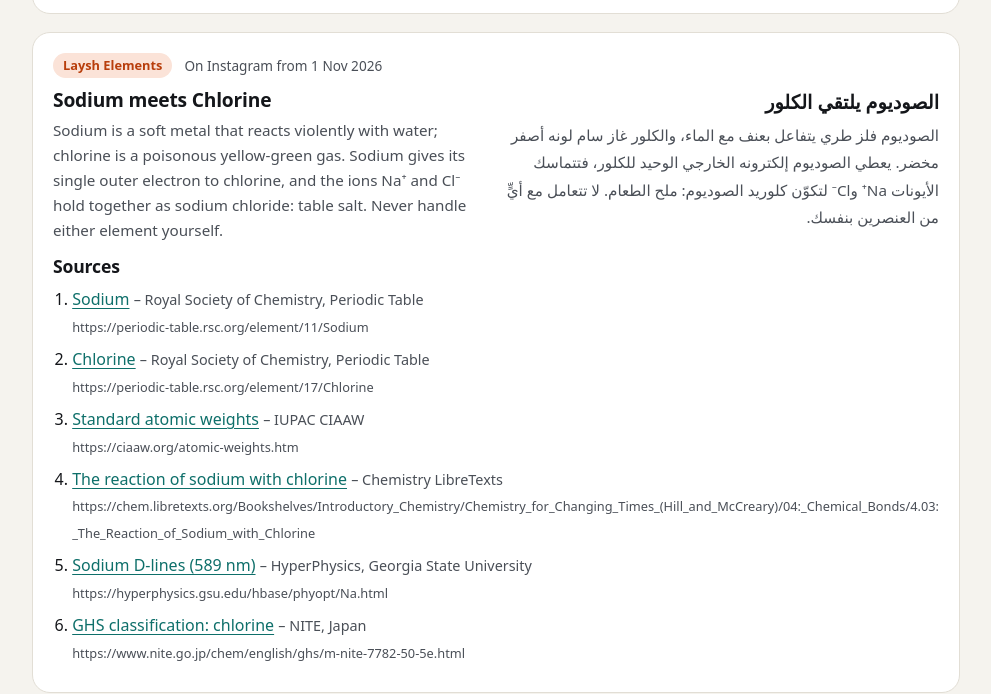
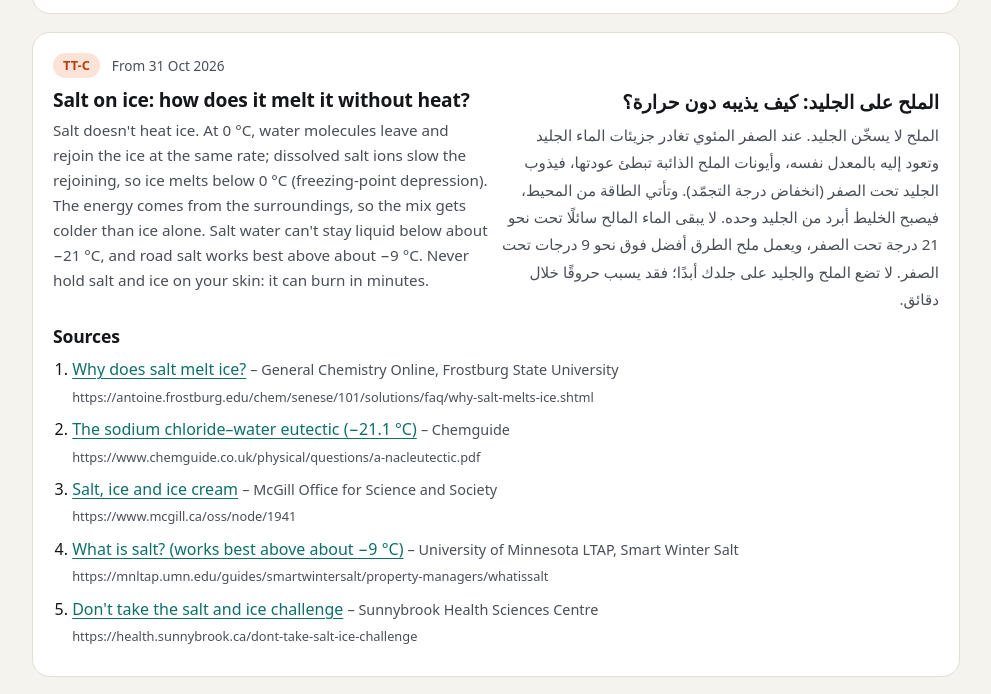
Before and after one commit to layshlab/layshlab.github.io, a plain HTML site: page sources.html in a window 1280 px wide. Shown: the part 3307-4001 px from the top of the page, without its empty margins (144-1135 px from the left). Drawn offline with Linux system fonts and the light colour scheme.

Commit message:
Sources: add salt and ice (TT-C)

```diff
--- a/sources.html
+++ b/sources.html
@@ -219,6 +219,16 @@ td code{display:inline-block;margin-bottom:4px}
 <p class="watch"><a class="btn" href="https://youtube.com/shorts/6ajTluA9czM" rel="noopener"><svg viewBox="0 0 24 24" aria-hidden="true"><path fill="currentColor" d="M8 5v14l11-7z"/></svg><span>Watch on YouTube</span></a></p>
 </article>
 
+<article class="video" id="salt-ice" aria-labelledby="salt-ice-t">
+<div class="video-head"><span class="tag">TT-C</span><span class="date">From 31 Oct 2026</span></div>
+<div class="titles">
+<div><h2 id="salt-ice-t">Salt on ice: how does it melt it without heat?</h2><p>Salt doesn't heat ice. At 0 °C, water molecules leave and rejoin the ice at the same rate; dissolved salt ions slow the rejoining, so ice melts below 0 °C (freezing-point depression). The energy comes from the surroundings, so the mix gets colder than ice alone. Salt water can't stay liquid below about −21 °C, and road salt works best above about −9 °C. Never hold salt and ice on your skin: it can burn in minutes.</p></div>
+<div lang="ar" dir="rtl"><h2>الملح على الجليد: كيف يذيبه دون حرارة؟</h2><p>الملح لا يسخّن الجليد. عند الصفر المئوي تغادر جزيئات الماء الجليد وتعود إليه بالمعدل نفسه، وأيونات الملح الذائبة تبطئ عودتها، فيذوب الجليد تحت الصفر (انخفاض درجة التجمّد). وتأتي الطاقة من المحيط، فيصبح الخليط أبرد من الجليد وحده. لا يبقى الماء المالح سائلًا تحت نحو 21 درجة تحت الصفر، ويعمل ملح الطرق أفضل فوق نحو 9 درجات تحت الصفر. لا تضع الملح والجليد على جلدك أبدًا؛ فقد يسبب حروقًا خلال دقائق.</p></div>
+</div>
+<h3>Sources</h3>
+<ol class="src"><li><a href="https://antoine.frostburg.edu/chem/senese/101/solutions/faq/why-salt-melts-ice.shtml" rel="noopener">Why does salt melt ice?</a> <span class="pub">– General Chemistry Online, Frostburg State University</span><br><span class="url">https://antoine.frostburg.edu/chem/senese/101/solutions/faq/why-salt-melts-ice.shtml</span></li><li><a href="https://www.chemguide.co.uk/physical/questions/a-nacleutectic.pdf" rel="noopener">The sodium chloride–water eutectic (−21.1 °C)</a> <span class="pub">– Chemguide</span><br><span class="url">https://www.chemguide.co.uk/physical/questions/a-nacleutectic.pdf</span></li><li><a href="https://www.mcgill.ca/oss/node/1941" rel="noopener">Salt, ice and ice cream</a> <span class="pub">– McGill Office for Science and Society</span><br><span class="url">https://www.mcgill.ca/oss/node/1941</span></li><li><a href="https://mnltap.umn.edu/guides/smartwintersalt/property-managers/whatissalt" rel="noopener">What is salt? (works best above about −9 °C)</a> <span class="pub">– University of Minnesota LTAP, Smart Winter Salt</span><br><span class="url">https://mnltap.umn.edu/guides/smartwintersalt/property-managers/whatissalt</span></li><li><a href="https://health.sunnybrook.ca/dont-take-salt-ice-challenge" rel="noopener">Don't take the salt and ice challenge</a> <span class="pub">– Sunnybrook Health Sciences Centre</span><br><span class="url">https://health.sunnybrook.ca/dont-take-salt-ice-challenge</span></li></ol>
+</article>
+
 <article class="video" id="elements" aria-labelledby="elements-t">
 <div class="video-head"><span class="tag">Laysh Elements</span><span class="date">On Instagram from 1 Nov 2026</span></div>
 <div class="titles">
```
